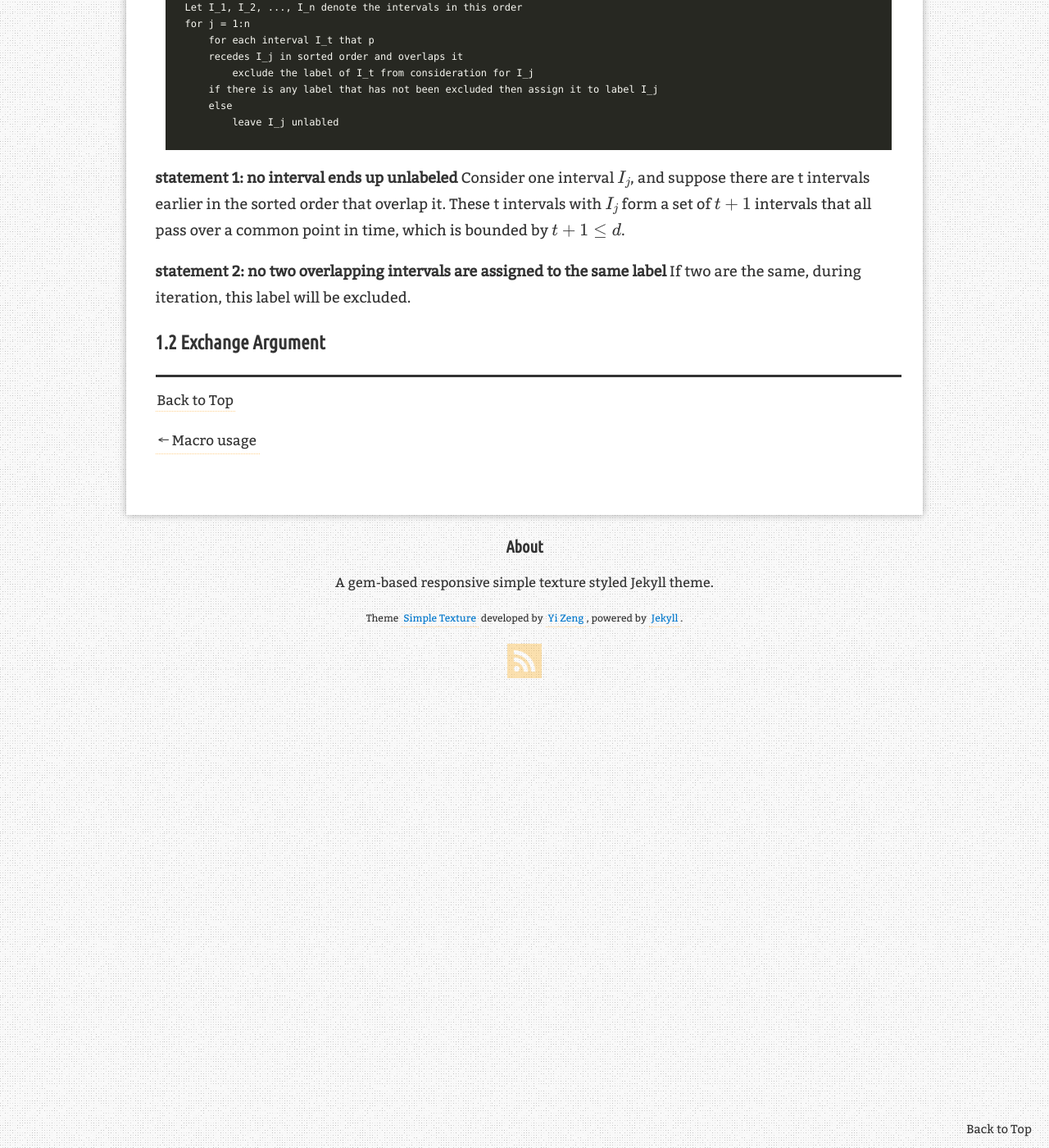
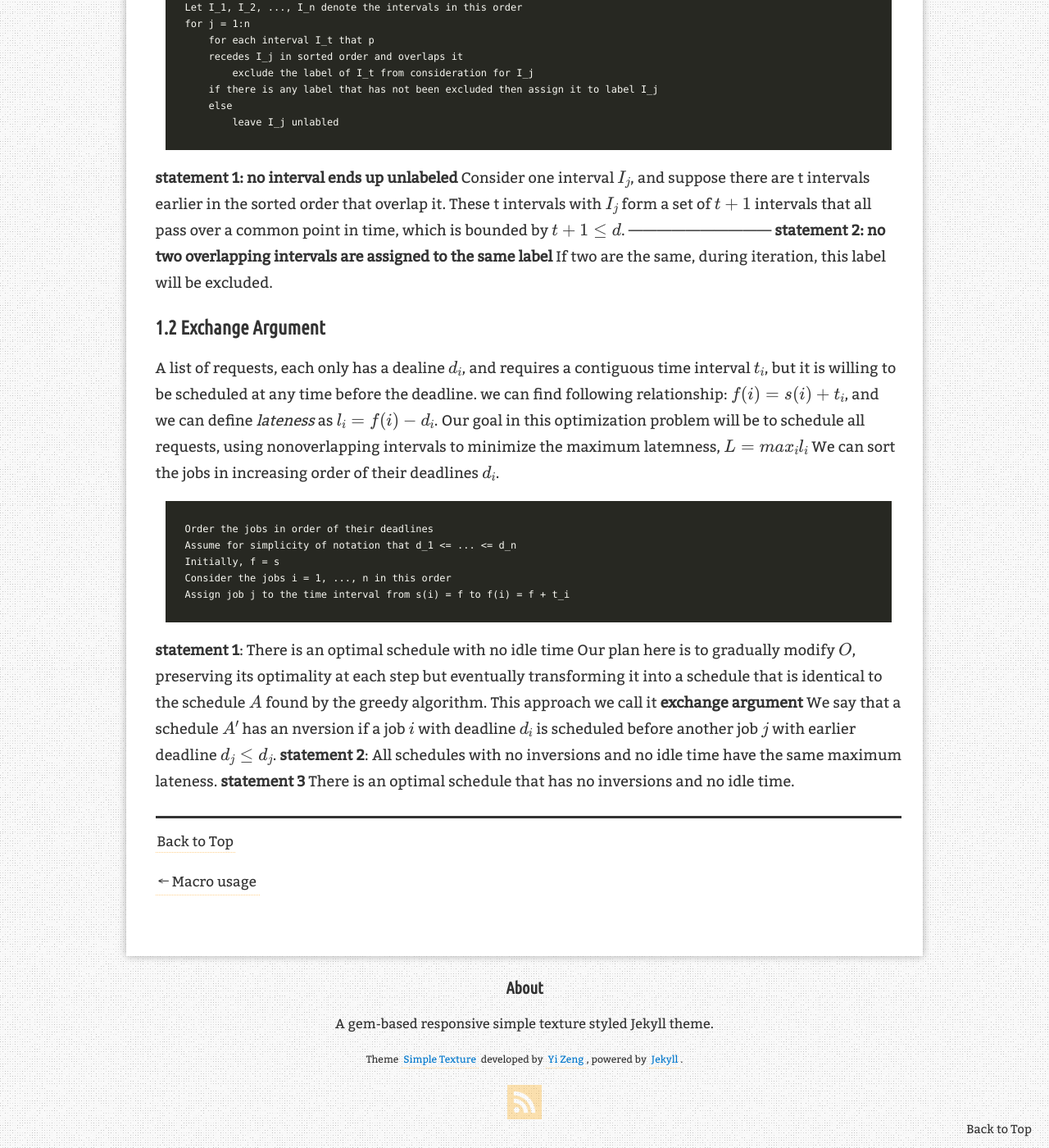
Before and after one commit to Aperjump/Aperjump.github.io, a Jekyll site: the page built from _posts/2018-02-05-Greedy_Algorithm.md, in a window 1280 px wide and 1400 px high, scrolled down 2184 px. Shown: the whole window at 82% size. Built offline with Jekyll 4.4.1, drawn with Linux system fonts in a browser that asks for light colours; nearby versions of some CDN libraries; formulas are drawn with MathJax 3; comment, search, counter and statistics services are not loaded.

Commit message:
greedy algo

````diff
--- a/_posts/2018-02-05-Greedy_Algorithm.md
+++ b/_posts/2018-02-05-Greedy_Algorithm.md
@@ -73,8 +73,26 @@ for j = 1:n
 **statement 1: no interval ends up unlabeled**
 Consider one interval $I_j$, and suppose there are t intervals earlier in the sorted order that overlap it.
 These t intervals with $I_j$ form a set of $t+1$ intervals that all pass over a common point in time, which is bounded by $t+1 \leq d$.
-
+------------------------------
 **statement 2: no two overlapping intervals are assigned to the same label**
 If two are the same, during iteration, this label will be excluded.
 
 ### 1.2 Exchange Argument
+A list of requests, each only has a dealine $d_i$, and requires a contiguous time interval $t_i$, but it is willing to be scheduled at any time before the deadline.
+we can find following relationship:
+$$ f(i) = s(i) + t_i$$, and we can define *lateness* as $l_i = f(i) - d_i$.
+Our goal in this optimization problem will be to schedule all requests, using nonoverlapping intervals to minimize the maximum latemness, $L = max_il_i$
+We can sort the jobs in increasing order of their deadlines $d_i$.
+```
+Order the jobs in order of their deadlines
+Assume for simplicity of notation that d_1 <= ... <= d_n
+Initially, f = s
+Consider the jobs i = 1, ..., n in this order
+Assign job j to the time interval from s(i) = f to f(i) = f + t_i
+```
+**statement 1**: There is an optimal schedule with no idle time
+Our plan here is to gradually modify $O$, preserving its optimality at each step but eventually transforming it into a schedule that is identical to the schedule $A$ found by the greedy algorithm.
+This approach we call it **exchange argument**
+We say that a schedule $A'$ has an nversion if a job $i$ with deadline $d_i$ is scheduled before another job $j$ with earlier deadline $d_j \leq d_j$.
+**statement 2**: All schedules with no inversions and no idle time have the same maximum lateness.
+**statement 3** There is an optimal schedule that has no inversions and no idle time.
````
